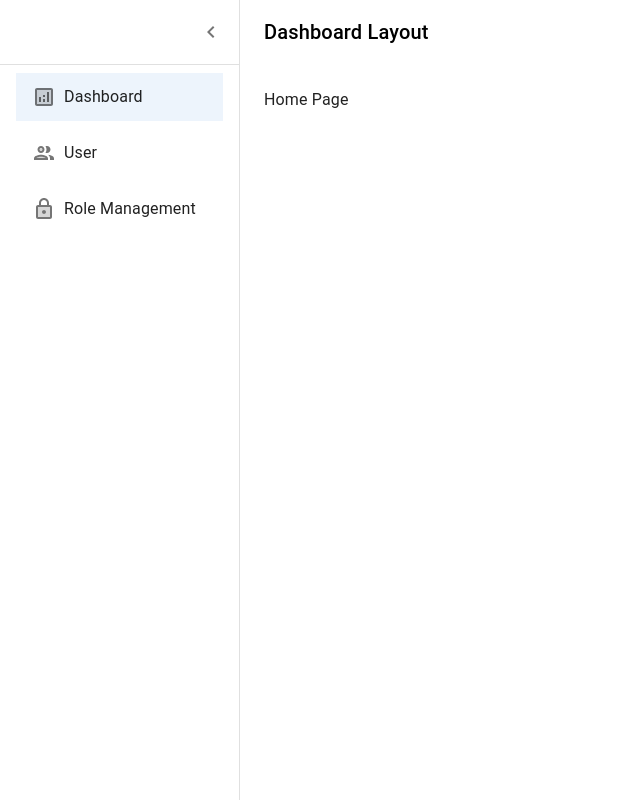
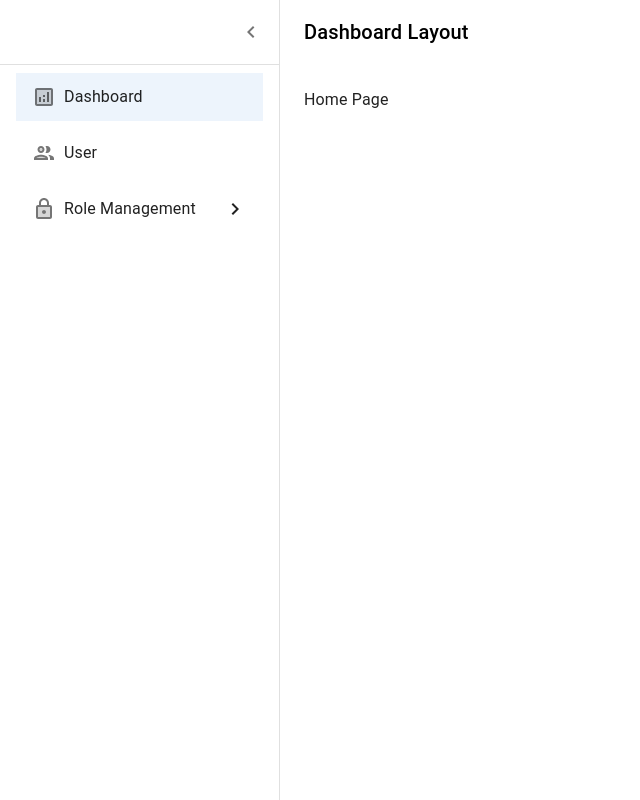
Before and after one commit to Ilham06/nextjs15-boilerplate, a Next.js app: page / in a window 1280 px wide. Shown: the whole page, without its empty margins (0-640 px from the left). Built offline with nearby package versions, Linux system fonts and the light colour scheme.

Commit message:
add sidebar children

```diff
--- a/src/components/common/other/SidebarItem.jsx
+++ b/src/components/common/other/SidebarItem.jsx
@@ -2,6 +2,7 @@
 
 import Link from "next/link";
 import {
+  Collapse,
   List,
   ListItem,
   ListItemButton,
@@ -9,18 +10,22 @@ import {
   ListItemText,
 } from "@mui/material";
 import React from "react";
-import { usePathname } from "next/navigation";
+import { usePathname, useRouter } from "next/navigation";
+import { ExpandMore, KeyboardArrowRight } from "@mui/icons-material";
 
 export default function SidebarItem({ sidebar }) {
+  const [openExpand, setOpenExpand] = React.useState(false);
   const pathname = usePathname();
+  const router = useRouter()
   const isMenuSelected = () => pathname.includes(sidebar.path);
 
+  const handleClick = () => {
+    return sidebar.hasChild ? setOpenExpand(!openExpand) : router.push(sidebar.path);
+  };
+
   return (
-    <Link href={sidebar.path}>
-      <ListItem disablePadding sx={{ mb: 1, px: 2 }}>
-        <ListItemButton
-          selected={isMenuSelected()}
-        >
+    <ListItem disablePadding sx={{ mb: 1, px: 2, display: 'block' }}>
+      <ListItemButton selected={isMenuSelected()} onClick={handleClick}>
         <ListItemIcon
           sx={{
             minWidth: 0,
@@ -31,11 +36,26 @@ export default function SidebarItem({ sidebar }) {
         >
           <sidebar.icon />
         </ListItemIcon>
-          <ListItemText
-            primary={sidebar.label}
-          />
+        <ListItemText primary={sidebar.label} />
+        {sidebar.hasChild && (
+          <>
+            {!openExpand ? (
+              <KeyboardArrowRight/>
+            ) : (
+              <ExpandMore/>
+            )}
+          </>
+        )}
       </ListItemButton>
+      {sidebar.hasChild && (
+        <Collapse in={openExpand} timeout="auto" unmountOnExit>
+          <List component="ul" disablePadding>
+            {sidebar.children.map((childMenu, index) => {
+              return <SidebarItem sidebar={childMenu} key={index} />;
+            })}
+          </List>
+        </Collapse>
+      )}
     </ListItem>
-    </Link>
   );
 }
--- a/src/components/layouts/DashboardLayout.jsx
+++ b/src/components/layouts/DashboardLayout.jsx
@@ -22,7 +22,7 @@ import InboxIcon from "@mui/icons-material/MoveToInbox";
 import MailIcon from "@mui/icons-material/Mail";
 import Sidebar from "../common/other/Sidebar";
 
-const drawerWidth = 240;
+const drawerWidth = 280;
 
 const Main = styled("main", { shouldForwardProp: (prop) => prop !== "open" })(
   ({ theme }) => ({
--- a/src/config/sidebar.js
+++ b/src/config/sidebar.js
@@ -9,19 +9,38 @@ import {
     label: "Dashboard",
     path: "/",
     isChild: false,
+    hasChild: false,
     icon: AnalyticsTwoTone,
   },
   {
     label: "User",
     path: "/user",
     isChild: false,
+    hasChild: false,
     icon: PeopleTwoTone,
   },
   {
     label: "Role Management",
     path: "/role-management",
     isChild: false,
+    hasChild: true,
     icon: LockTwoTone,
+    children: [
+      {
+        label: "Role",
+        path: "/role",
+        isChild: true,
+        hasChild: false,
+        icon: PeopleTwoTone,
+      },
+      {
+        label: "Permission",
+        path: "/permission",
+        isChild: true,
+        hasChild: false,
+        icon: PeopleTwoTone,
+      },
+    ],
   },
 ];
 
```
Lines whose indentation alone changed are shown as unchanged.
